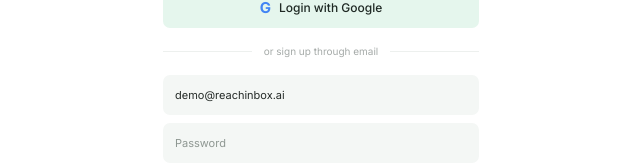
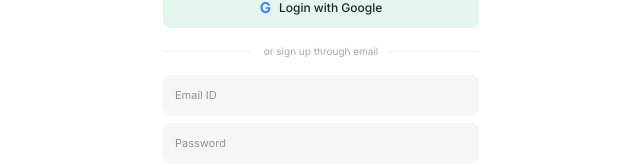
Before and after one commit to vishak06/OutReach, a Next.js app in the folder frontend/: page / in a window 1280 px wide. Shown: the part 326-491 px from the top of the page, without its empty margins (319-959 px from the left). Built offline with nearby package versions, Linux system fonts and the light colour scheme; no server answers.

Commit message:
fix: remove default login email

```diff
--- a/frontend/src/app/page.tsx
+++ b/frontend/src/app/page.tsx
@@ -17,7 +17,7 @@
           <span className="h-px flex-1 bg-[#edf0ee]" />
         </div>
         <form action={`${apiBase}/api/auth/dev-login`} method="post" className="space-y-2">
-          <input name="email" type="email" placeholder="Email ID" defaultValue="demo@reachinbox.ai" className="quiet-input h-10 w-full rounded-[7px] px-3 text-[11px] text-[#252b28] placeholder:text-[#8e9792]" />
+          <input name="email" type="email" placeholder="Email ID" className="quiet-input h-10 w-full rounded-[7px] px-3 text-[11px] text-[#252b28] placeholder:text-[#8e9792]" />
           <input name="password" type="password" placeholder="Password" className="quiet-input h-10 w-full rounded-[7px] px-3 text-[11px] text-[#252b28] placeholder:text-[#8e9792]" />
           <button type="submit" className="mt-3 h-10 w-full rounded-[7px] bg-[#00a941] text-[12px] font-medium text-white transition hover:bg-[#008f38]">Login</button>
         </form>
```
